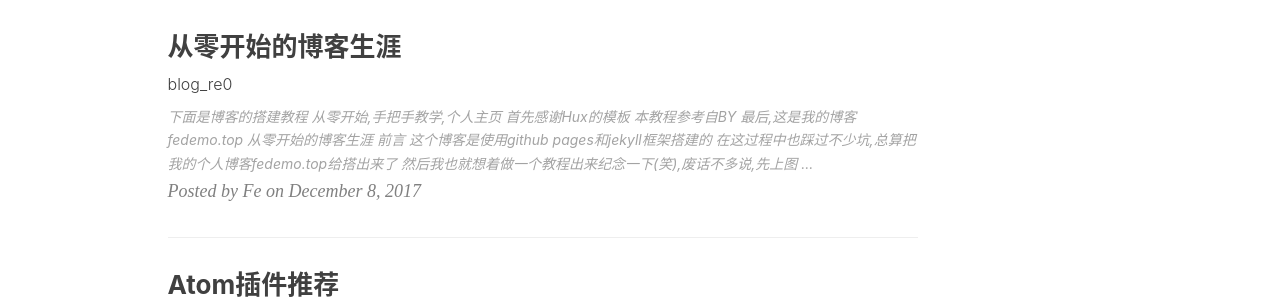
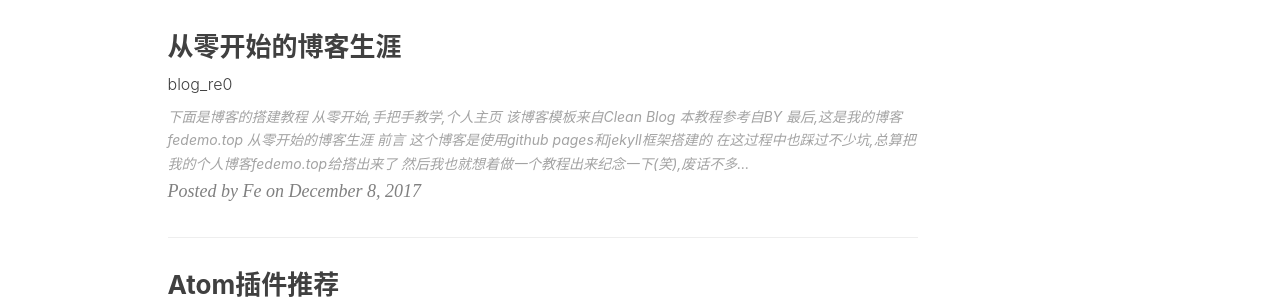
Before and after one commit to FeDemo/fedemo.github.io, a Jekyll site: the page built from index.html, in a window 1280 px wide and 900 px high, scrolled down 1925 px. Shown: the part 152-452 px from the top of the window. Built offline with Jekyll 4.4.1, drawn with Linux system fonts in a browser that asks for light colours; nearby versions of some CDN libraries; the list of posts is cut into pages by our own code; comment, search, counter and statistics services are not loaded.

Commit message:
update re0

```diff
--- a/_posts/2017-12-08-blog_re0.md
+++ b/_posts/2017-12-08-blog_re0.md
@@ -11,7 +11,7 @@ tags:
 ---
 >下面是博客的搭建教程
 >从零开始,手把手教学,个人主页
->首先感谢<a href="https://github.com/Huxpro" target="view_window">Hux</a>的模板
+>该博客模板来自<a href="https://startbootstrap.com/template-overviews/clean-blog/" target="view_window">Clean Blog</a>
 >本教程参考自<a href="https://github.com/qiubaiying" target="view_window">BY</a>
 >最后,<a href="https://fedemo.top/" target="view_window">这是我的博客 fedemo.top</a>
 
@@ -180,7 +180,7 @@ Jekyll 是一个简单的博客形态的静态站点生产机器。它有一个
   - `_config.yml` 全局配置文件
   - `_posts` 放置博客文章的文件夹
   - `img` 存放图片的文件夹
-
+  - `CHANE` 博客的域名
 
 #### `_config.yml` 配置文件
 
```
